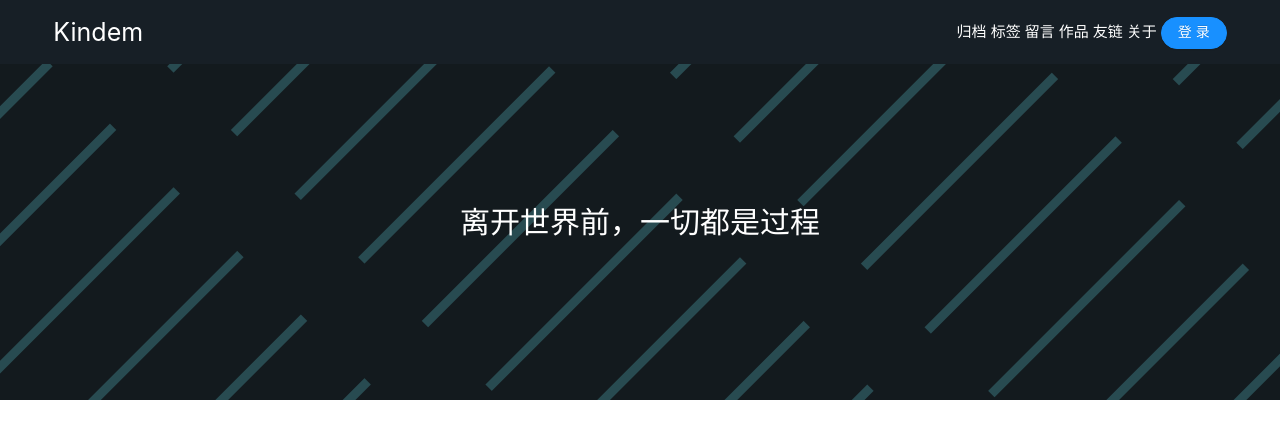
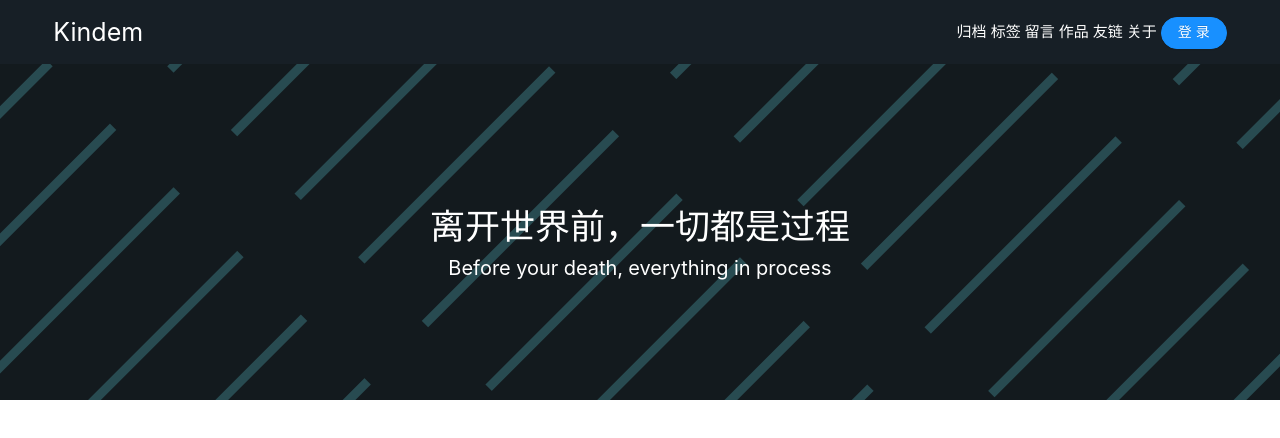
Before and after one commit to FlyAndNotDown/blog-v4, a Next.js app in the folder frontend/: page / in a window 1280 px wide. Shown: the top 438 px of the page. Built offline with nearby package versions, Linux system fonts and the light colour scheme.

Commit message:
update banner component

```diff
--- a/frontend/common/constant.js
+++ b/frontend/common/constant.js
@@ -20,5 +20,9 @@
     loginBtnText: '登录',
 
     // static resource
-    indexBannerImgPath: '/img/index-bg.png'
+    indexBannerImgPath: '/img/index-bg.png',
+
+    // slogan
+    indexSlogan: '离开世界前，一切都是过程',
+    indexSubSlogan: 'Before your death, everything in process'
 };
--- a/frontend/common/style/font.js
+++ b/frontend/common/style/font.js
@@ -2,6 +2,7 @@
     fontSize: {
         navBarLogo: '25px',
         navBarLink: '15px',
-        bannerSlogan: '30px'
+        bannerSlogan: '35px',
+        bannerSubSlogan: '20px'
     }
 };
--- /dev/null
+++ b/frontend/common/utils/obj.js
@@ -0,0 +1,7 @@
+export default {
+    get: get
+};
+
+function get(propValue, defaultValue) {
+    return propValue || defaultValue;
+}
--- a/frontend/component/banner.js
+++ b/frontend/component/banner.js
@@ -2,9 +2,15 @@
 import Logger from '../common/utils/logger';
 import Color from '../common/style/color';
 import Font from '../common/style/font';
+import Obj from '../common/utils/obj';
 
 export default function Banner(props) {
     Logger.printDebug('props', `background: ${props.background}`);
+    Logger.printDebug('props', `slogan: ${props.slogan}`);
+    Logger.printDebug('props', `subSlogan: ${props.subSlogan}`);
+
+    const slogan = Obj.get(props.slogan, '');
+    const subSlogan = Obj.get(props.subSlogan, '');
 
     const style = {
         banner: {
@@ -16,21 +22,27 @@
             zIndex: -1,
             backgroundImage: `url(${props.background})`
         },
-        slogan: {
+        sloganContainer: {
             position: 'relative',
             top: '50%',
             left: '0',
             margin: '0 auto',
             textAlign: 'center',
-            color: Color.bannerSlogan,
+            color: Color.bannerSlogan
+        },
+        slogan: {
             fontSize: Font.fontSize.bannerSlogan
+        },
+        subSlogan: {
+            fontSize: Font.fontSize.bannerSubSlogan
         }
     };
 
     return (
         <div style={style.banner}>
-            <div style={style.slogan}>
-                离开世界前，一切都是过程
+            <div style={style.sloganContainer}>
+                <div style={style.slogan}>{slogan}</div>
+                <div style={style.subSlogan}>{subSlogan}</div>
             </div>
         </div>
     );
--- a/frontend/component/nav-bar.js
+++ b/frontend/component/nav-bar.js
@@ -46,30 +46,30 @@
     };
 
     return (
-        <Row id={'nav-bar'} style={style.navBar}>
-            <Col id={'container-col'}
+        <Row style={style.navBar}>
+            <Col
                 xs={{ span: 22, offset: 1 }} sm={{ span: 22, offset: 1 }} md={{ span: 22, offset: 1 }}
                 lg={{ span: 22, offset: 1 }} xl={{ span: 22, offset: 1 }} xxl={{ span: 22, offset: 1 }}>
-                <Row id={'container'} style={style.container}>
-                    <Col id={'logo-col'}
+                <Row style={style.container}>
+                    <Col
                          xs={{ span: 4, offset: 0 }} sm={{ span: 4, offset: 0 }} md={{ span: 4, offset: 0 }}
                          lg={{ span: 4, offset: 0 }} xl={{ span: 4, offset: 0 }} xxl={{ span: 4, offset: 0 }}>
                         <Row id={'logo'} style={style.logo}>
                             <a href={Constant.indexRoute} style={style.logoLink}>{Constant.logoText}</a>
                         </Row>
                     </Col>
-                    <Col id={'nav-col'}
+                    <Col
                          xs={{ span: 20, offset: 0 }} sm={{ span: 20, offset: 0 }} md={{ span: 20, offset: 0 }}
                          lg={{ span: 20, offset: 0 }} xl={{ span: 20, offset: 0 }} xxl={{ span: 20, offset: 0 }}>
-                        <Row id={'nav'} style={style.nav}>
+                        <Row style={style.nav}>
                             <a href={Constant.archivesRoute} style={style.navLink}>{Constant.archivesLinkText}</a>
                             <a href={Constant.tagsRoute} style={style.navLink}>{Constant.tagsLinkText}</a>
                             <a href={Constant.messagesRoute} style={style.navLink}>{Constant.messageLinkText}</a>
                             <a href={Constant.worksRoute} style={style.navLink}>{Constant.worksLinkText}</a>
                             <a href={Constant.friendsRoute} style={style.navLink}>{Constant.friendsLinkText}</a>
                             <a href={Constant.aboutRoute} style={style.navLink}>{Constant.aboutLinkText}</a>
-                            <span id={'login-btn-span'} style={style.loginBtnSpan}>
-                                <Button id={'login-btn'}
+                            <span style={style.loginBtnSpan}>
+                                <Button
                                     type={'primary'} shape={'round'} onClick={onLoginBtnClicked}>
                                     {Constant.loginBtnText}
                                 </Button>
--- a/frontend/pages/index.js
+++ b/frontend/pages/index.js
@@ -7,7 +7,10 @@
     return (
         <div>
             <NavBar/>
-            <Banner background={Constant.indexBannerImgPath}/>
+            <Banner
+                background={Constant.indexBannerImgPath}
+                slogan={Constant.indexSlogan}
+                subSlogan={Constant.indexSubSlogan}/>
         </div>
     );
 }
```
